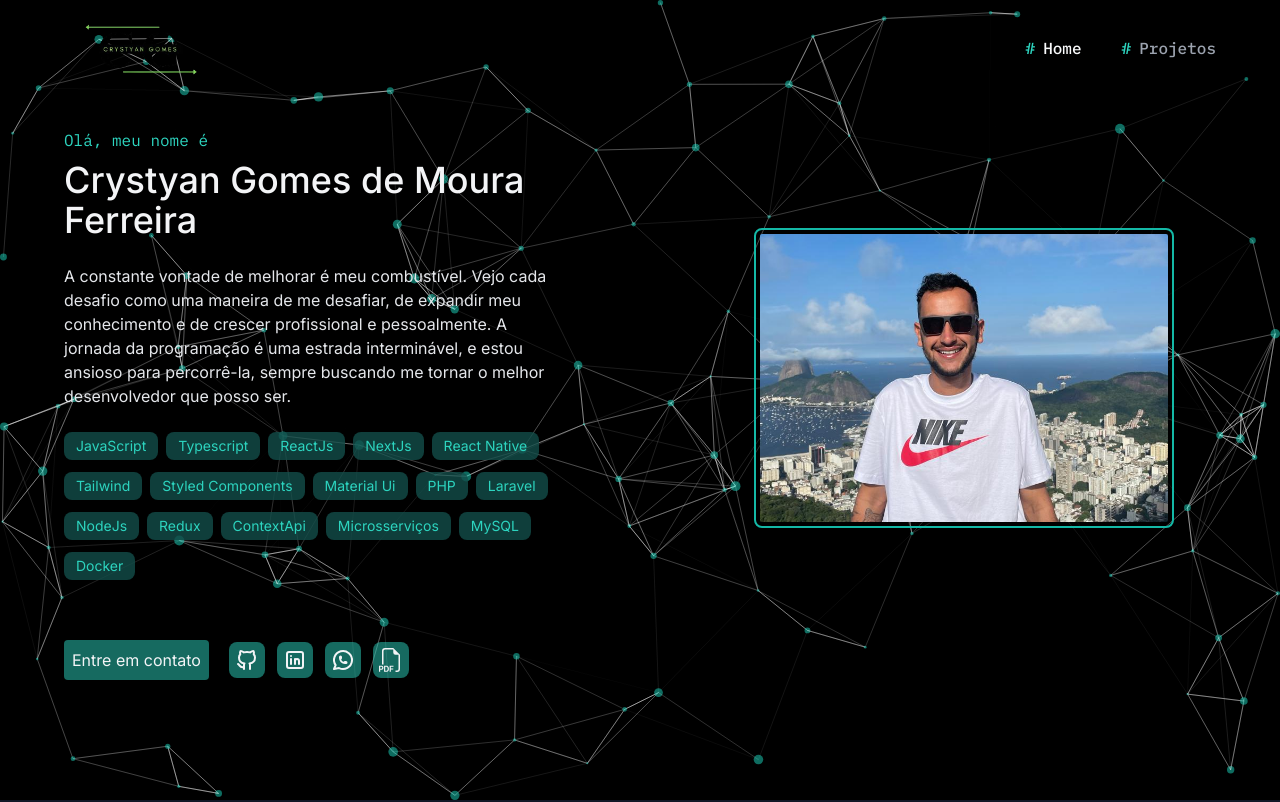
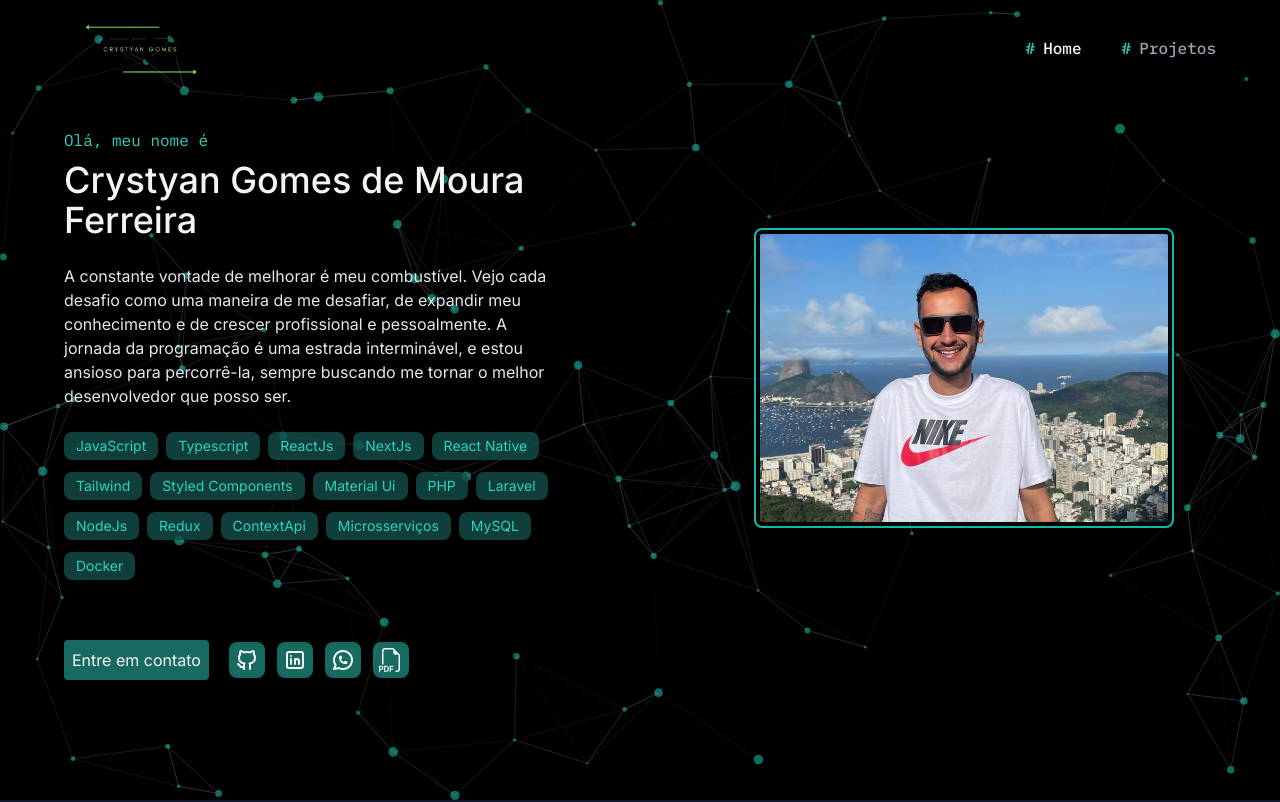
Before and after one commit to jvittortrikx1997/portfolio, a Next.js app: page / in a window 1280 px wide. Shown: the top 802 px of the page. Built offline with nearby package versions, Linux system fonts and the light colour scheme.

Commit message:
perticules

```diff
--- a/app/components/particles/Particules.tsx
+++ b/app/components/particles/Particules.tsx
@@ -29,7 +29,7 @@ export const ParticleComponent = () => {
         options={{
           background: {
             color: {
-              value: '#000',
+              value: '#000000',
             },
           },
           fpsLimit: 120,
@@ -60,7 +60,7 @@ export const ParticleComponent = () => {
               value: '#1bd8bf',
             },
             links: {
-              color: '#ffffff',
+              color: '#515152',
               distance: 150,
               enable: true,
               opacity: 0.5,
```
